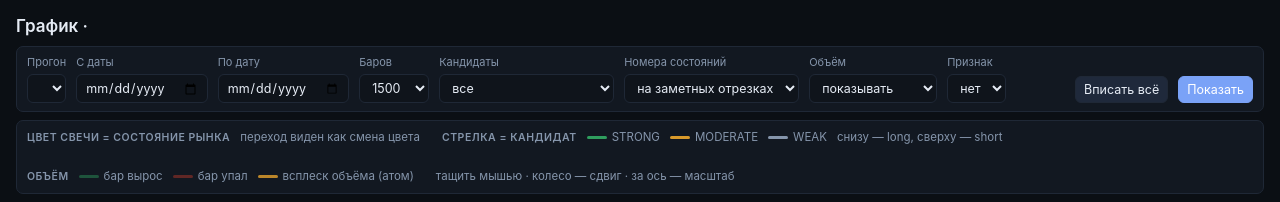
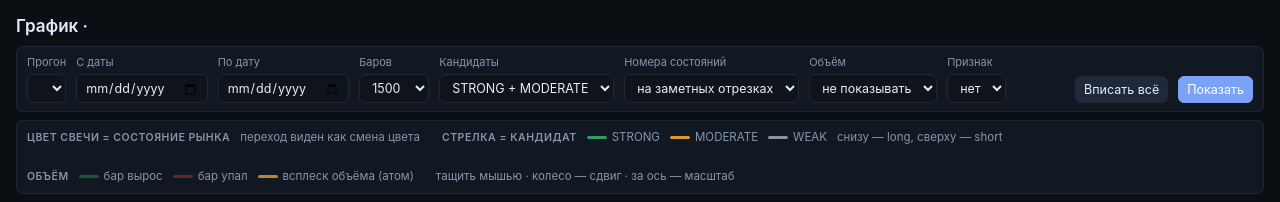
Before and after one commit to research-invest/cryptograph, a Python web app: template btc-graph-processing/btcproc/admin/templates/chart.html in a window 1280 px wide. Shown: the part 42-244 px from the top of the page. Run offline with Jinja, Linux system fonts and the light colour scheme; the template is opened without the code that fills it, so the values that code supplies are empty.

Commit message:
деплой

```diff
--- a/btc-graph-processing/btcproc/admin/templates/chart.html
+++ b/btc-graph-processing/btcproc/admin/templates/chart.html
@@ -34,7 +34,7 @@
     <select id="rating">
       <option value="">все</option>
       <option value="STRONG">только STRONG</option>
-      <option value="STRONG,MODERATE">STRONG + MODERATE</option>
+      <option value="STRONG,MODERATE" selected>STRONG + MODERATE</option>
       <option value="none">не показывать</option>
     </select>
   </label>
@@ -47,8 +47,8 @@
   </label>
   <label>Объём
     <select id="volume">
-      <option value="on" selected>показывать</option>
-      <option value="off">не показывать</option>
+      <option value="on">показывать</option>
+      <option value="off" selected>не показывать</option>
     </select>
   </label>
   {# Список признаков приходит с данными: он зависит от набора, которым
```
Also changed, not shown: deploy/README.md, 2 other files.
